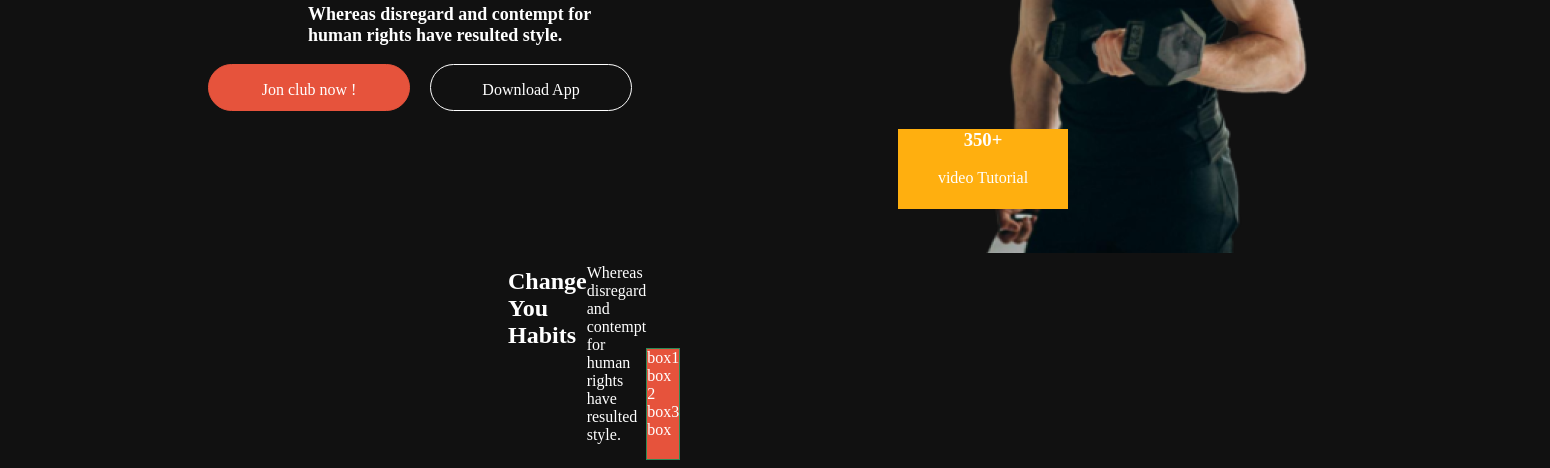
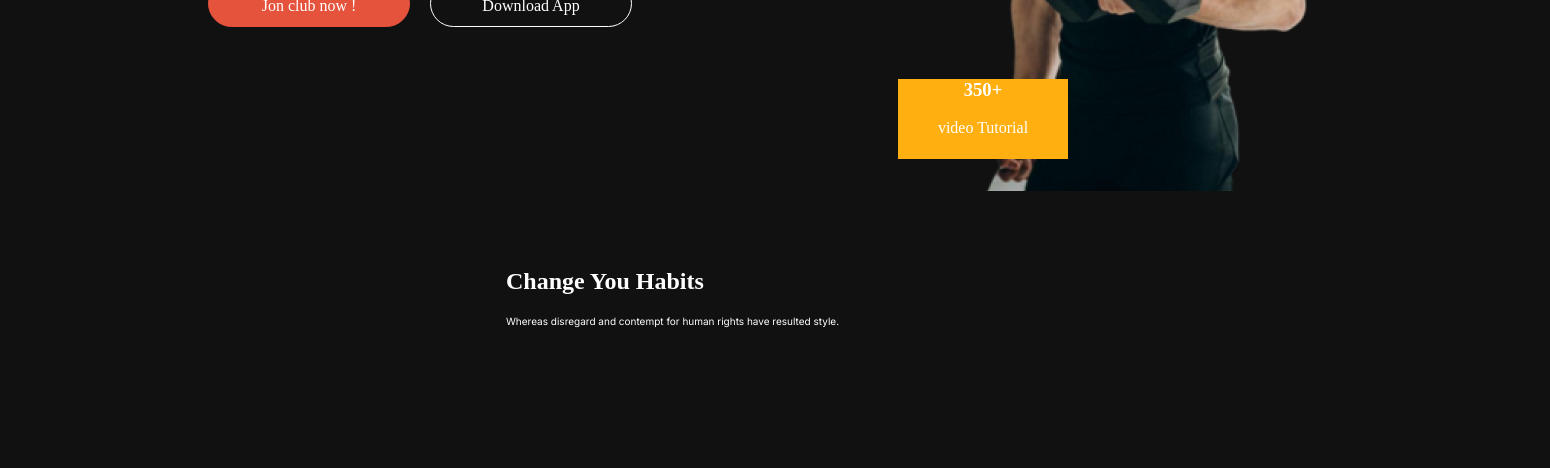
Before and after one commit to ovisack/my-assingnment-2, a plain HTML site: page index.html in a window 1280 px wide. Shown: the part 542-1010 px from the top of the page, 1550 px wide, since content can reach past the window. After the commit the page ends 887 px from the top, so only its background shows below. Drawn offline with Linux system fonts and the light colour scheme; a web font is replaced by a local one.

Commit message:
for commit

```diff
--- a/index.html
+++ b/index.html
@@ -7,6 +7,9 @@
     <link rel="preconnect" href="https://fonts.googleapis.com">
     <link rel="preconnect" href="https://fonts.gstatic.com" crossorigin>
     <link href="https://fonts.googleapis.com/css2?family=Pacifico&family=Sevillana&family=Work+Sans:ital,wght@0,100..900;1,100..900&display=swap" rel="stylesheet">
+    <link rel="preconnect" href="https://fonts.googleapis.com">
+    <link rel="preconnect" href="https://fonts.gstatic.com" crossorigin>
+    <link href="https://fonts.googleapis.com/css2?family=Dancing+Script:wght@400..700&family=Inter:wght@100..900&display=swap" rel="stylesheet">
 
 
     <link rel="stylesheet" href="./style/html.css">
@@ -49,7 +52,7 @@
                 <span> body in <br> <span class="font">ahape </span>$ stay <br>healthy   </span>
              </div>
              <div class="praga">
-                 <p>Whereas disregard and contempt for <br> human rights have resulted style.</p>
+                 <p class="pas">Whereas disregard and contempt for <br> human rights have resulted style.</p>
              </div>
         </div>
 
@@ -62,20 +65,23 @@
               </div>
           </header>
 
+
        <section class="leout">
+        <div class="hading">
+            <h1 class="hading-1" > Change You Habits</h1>
+            <p class="pas">
+                Whereas disregard and contempt for
+                human rights have resulted style.</p>
+                </div>
+                 </section>
+            <!-- <div class="cintanier">
+        <div class="img-1" > </div>
+        <div class="img-2"></div>
+            <div class="img-3"> </div>
+            <div class="img-4"> </div>
+            </div>
 
-        <h1 class="box" >Change You Habits</h1>
-        <p>
-            Whereas disregard and contempt for
-            human rights have resulted style.</p>
-            <div class="img-box">
-        <div class="img">box1 </div>
-        <div class="img">box
-            2 </div>
-            <div class="img">box3 </div>
-            <div class="img">box </div>
-            </div>
-       </section>
+    </section> -->
 
 </body>
 </html>
--- a/style/html.css
+++ b/style/html.css
@@ -40,6 +40,7 @@ width: 380px;
   /* border: 2px solid #E6533C; */
   width: 1440px;
   height: 782px;;
+
 
 }
 .barnd{
@@ -132,7 +133,7 @@ nav ul li a{
    text-align: center;
   width: 180px;
   height: 90px;
-  margin-top:200px ;
+  margin-top:150px ;
   margin-left:1199px;
   border-radius:12px ; */
 
@@ -179,26 +180,74 @@ margin-left: 200px;
   border-radius: 45px 45px;
 }
 /* section class="leout-img */
+
+
+
+
+
+
+
+/* img leout style */
 .leout{
   display: flex;
-  color: #FFFFFF;
-  text-align: initial;
+  width: 1044px;
+  height: ;
+  margin-top: ;
+  margin-left: 498px;
+  gap: 58px;
+
 
 }
-.box{
-  display:  flex;
-  justify-items: flex-end;
+
+.hading{
   color: #FFFFFF;
-  margin-left: 500px;
+  width: 1000px;}
+  .hading-1{
+
+  }
+.pas{
+  font-family: "Inter", sans-serif;
+  font-size: 10px;
+  line-height: ;
+  letter:0.3px;
+  align-items: center;
+}
+/* cintanier style */
+  .cintanier{
+
+  display: flex;
+  gap: 40px;
+  width: 100044px;
+  height: 54px;
+  text-align: center;
+  border-radius: 100px 100px;
+
+
+  }
+
+.img-1{
+ border: 1px solid seagreen;
+ background-color: #E6533C;
+
+
+
+}
+.img-2{
+  border: 1px solid seagreen;
+ background-color: #E6533C;
+
+}
+.img-3{
+  border: 1px solid seagreen;
+ background-color: #E6533C;
+
+
+}
+.img-4{
+  border: 1px solid seagreen;
+ background-color: #E6533C;
 
 
 
 
 }
-.img-box{
-  margin-right: 10px;
- border: 1px solid seagreen;
- background-color: #E6533C;
- gap: 10px;
- margin-top: 100px;
-}
```
